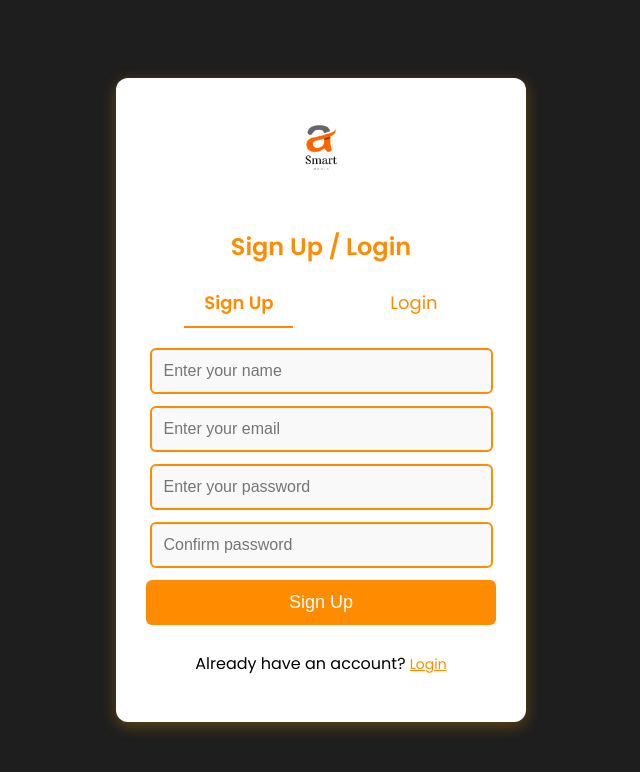
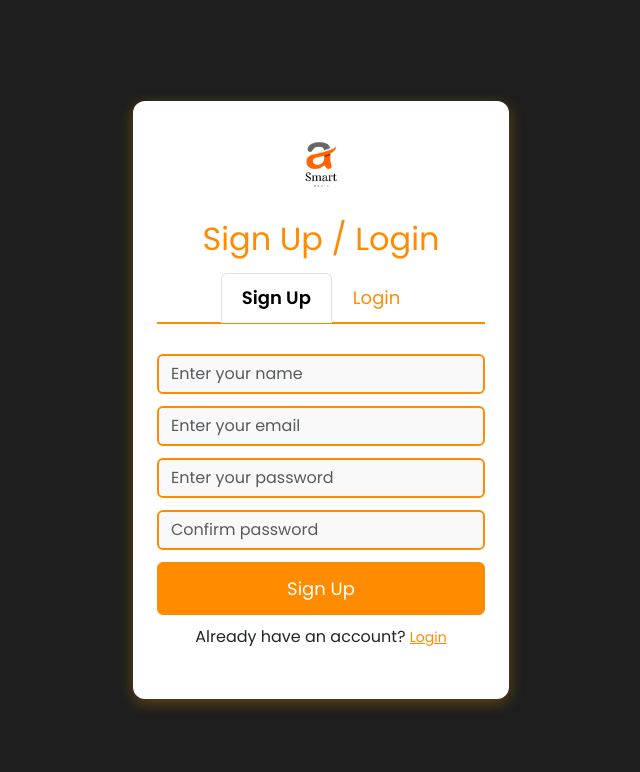
Before and after one commit to umashankargi/youtubeplus, a website: page login.html in a window 1280 px wide. Shown: the whole page, without its empty margins (319-959 px from the left). Drawn offline with nearby package versions, Linux system fonts and the light colour scheme.

Commit message:
login.html

```diff
--- a/login.html
+++ b/login.html
@@ -4,8 +4,17 @@
     <meta charset="UTF-8">
     <meta name="viewport" content="width=device-width, initial-scale=1.0">
     <title>Sign Up / Login</title>
+    <!-- Bootstrap CSS -->
+    <link href="https://cdn.jsdelivr.net/npm/bootstrap@5.3.2/dist/css/bootstrap.min.css" rel="stylesheet" integrity="sha384-T3c6CoIi6uLrA9TneNEoa7RxnatzjcDSCmG1MXxSR1GAsXEV/Dwwykc2MPK8M2HN" crossorigin="anonymous">
+    <!-- Poppins Font -->
+    <link href="https://fonts.googleapis.com/css2?family=Poppins:wght@300;400;600&display=swap" rel="stylesheet">
     <style>
-        @import url('https://fonts.googleapis.com/css2?family=Poppins:wght@300;400;600&display=swap');
+        :root {
+            --primary-color: #ff8c00;
+            --hover-color: #cc7000;
+            --signout-color: #ff4444;
+            --signout-hover: #cc3333;
+        }
 
         body {
             font-family: 'Poppins', sans-serif;
@@ -13,18 +22,19 @@
             display: flex;
             justify-content: center;
             align-items: center;
-            height: 100vh;
+            min-height: 100vh;
             margin: 0;
         }
 
         .container {
-            background: #fff;
-            padding: 30px;
-            text-align: center;
+            width: 100%;
+            max-width: 400px;
+        }
+
+        .card {
+            border: none;
             border-radius: 12px;
             box-shadow: 0px 4px 15px rgba(255, 165, 0, 0.3);
-            width: 350px;
-            position: relative;
         }
 
         .logo {
@@ -33,92 +43,81 @@
         }
 
         h2 {
+            color: var(--primary-color);
             margin-bottom: 15px;
-            color: #ff8c00;
         }
 
-        .tabs {
-            display: flex;
-            justify-content: space-around;
+        .nav-tabs {
+            border-bottom: 2px solid var(--primary-color);
             margin-bottom: 20px;
         }
 
-        .tab {
+        .nav-link {
+            color: var(--primary-color);
+            font-size: 18px;
             padding: 10px 20px;
-            cursor: pointer;
-            font-size: 18px;
-            color: #ff8c00;
-            border-bottom: 2px solid transparent;
             transition: all 0.3s ease;
         }
 
-        .tab.active {
-            border-bottom: 2px solid #ff8c00;
+        .nav-link.active {
+            color: var(--primary-color);
+            border-bottom: 2px solid var(--primary-color);
+            background: none;
             font-weight: 600;
         }
 
-        input {
-            width: 90%;
-            padding: 12px;
-            border: 2px solid #ff8c00;
+        .form-control {
+            border: 2px solid var(--primary-color);
             border-radius: 6px;
             font-size: 16px;
-            outline: none;
             margin-bottom: 12px;
             background: #f9f9f9;
         }
 
-        input:focus {
-            border-color: #ff6600;
+        .form-control:focus {
+            border-color: var(--hover-color);
+            box-shadow: none;
         }
 
-        button {
-            background-color: #ff8c00;
-            color: #fff;
-            border: none;
-            padding: 12px 15px;
+        .btn-primary {
+            background-color: var(--primary-color);
+            border-color: var(--primary-color);
             font-size: 18px;
-            cursor: pointer;
+            padding: 12px;
             border-radius: 6px;
             width: 100%;
-            transition: background 0.3s ease;
             margin-bottom: 10px;
         }
 
-        button:hover {
-            background-color: #cc7000;
+        .btn-primary:hover {
+            background-color: var(--hover-color);
+            border-color: var(--hover-color);
         }
 
-        .form-section {
-            display: none;
+        .btn-danger {
+            background-color: var(--signout-color);
+            border-color: var(--signout-color);
+            font-size: 18px;
+            padding: 12px;
+            border-radius: 6px;
+            width: 100%;
+            margin-bottom: 10px;
         }
 
-        .form-section.active {
-            display: block;
-        }
-
-        #signOutButton {
-            background-color: #ff4444;
-        }
-
-        #signOutButton:hover {
-            background-color: #cc3333;
-        }
-
-        #verifyButton {
-            background-color: #ff8c00;
-            margin-top: 10px;
-        }
-
-        #verifyButton:hover {
-            background-color: #cc7000;
+        .btn-danger:hover {
+            background-color: var(--signout-hover);
+            border-color: var(--signout-hover);
         }
 
         .toggle-link {
-            color: #ff8c00;
+            color: var(--primary-color);
             cursor: pointer;
             text-decoration: underline;
             font-size: 14px;
+        }
+
+        .toggle-link:hover {
+            color: var(--hover-color);
         }
 
         .signed-in-message {
@@ -126,58 +125,81 @@
             flex-direction: column;
             align-items: center;
         }
+
+        .tab-pane {
+            padding: 10px 0;
+        }
+
+        @media (max-width: 576px) {
+            .container {
+                padding: 15px;
+            }
+
+            .card {
+                margin: 15px;
+            }
+        }
     </style>
 </head>
 <body>
     <div class="container">
-        <img src="logog.png" alt="Logo" class="logo">
-        <h2 id="title">Sign Up / Login</h2>
-        <div class="tabs">
-            <div class="tab active" data-target="signup">Sign Up</div>
-            <div class="tab" data-target="login">Login</div>
+        <div class="card p-4">
+            <img src="logog.png" alt="Logo" class="logo mx-auto d-block">
+            <h2 id="title" class="text-center">Sign Up / Login</h2>
+            <ul class="nav nav-tabs justify-content-center" id="authTabs" role="tablist">
+                <li class="nav-item">
+                    <a class="nav-link active" id="signup-tab" data-bs-toggle="tab" href="#signup" role="tab" aria-controls="signup" aria-selected="true">Sign Up</a>
+                </li>
+                <li class="nav-item">
+                    <a class="nav-link" id="login-tab" data-bs-toggle="tab" href="#login" role="tab" aria-controls="login" aria-selected="false">Login</a>
+                </li>
+            </ul>
+
+            <div class="tab-content">
+                <div class="tab-pane fade show active" id="signup" role="tabpanel" aria-labelledby="signup-tab">
+                    <form id="signupForm">
+                        <input type="text" id="signupName" name="name" class="form-control" required placeholder="Enter your name">
+                        <input type="email" id="signupEmail" name="email" class="form-control" required placeholder="Enter your email">
+                        <input type="password" id="signupPassword" name="password" class="form-control" required placeholder="Enter your password">
+                        <input type="password" id="confirmPassword" name="confirmPassword" class="form-control" required placeholder="Confirm password">
+                        <button type="submit" class="btn btn-primary">Sign Up</button>
+                    </form>
+                    <p class="text-center">Already have an account? <span class="toggle-link" data-bs-toggle="tab" href="#login">Login</span></p>
                 </div>
 
-        <div id="signup" class="form-section active">
-            <form id="signupForm">
-                <input type="text" id="signupName" name="name" required placeholder="Enter your name">
-                <input type="email" id="signupEmail" name="email" required placeholder="Enter your email">
-                <input type="password" id="signupPassword" name="password" required placeholder="Enter your password">
-                <input type="password" id="confirmPassword" name="confirmPassword" required placeholder="Confirm password">
-                <button type="submit">Sign Up</button>
+                <div class="tab-pane fade" id="login" role="tabpanel" aria-labelledby="login-tab">
+                    <form id="loginForm">
+                        <input type="email" id="loginEmail" name="email" class="form-control" required placeholder="Enter your email">
+                        <input type="password" id="loginPassword" name="password" class="form-control" required placeholder="Enter your password">
+                        <button type="submit" class="btn btn-primary">Login</button>
                     </form>
-            <p>Already have an account? <span class="toggle-link" data-target="login">Login</span></p>
+                    <p class="text-center">Don't have an account? <span class="toggle-link" data-bs-toggle="tab" href="#signup">Sign Up</span></p>
                 </div>
 
-        <div id="login" class="form-section">
-            <form id="loginForm">
-                <input type="email" id="loginEmail" name="email" required placeholder="Enter your email">
-                <input type="password" id="loginPassword" name="password" required placeholder="Enter your password">
-                <button type="submit">Login</button>
-            </form>
-            <p>Don't have an account? <span class="toggle-link" data-target="signup">Sign Up</span></p>
-        </div>
-
-        <div id="signedIn" class="form-section">
+                <div class="tab-pane fade" id="signedIn" role="tabpanel" aria-labelledby="signedIn-tab">
                     <div class="signed-in-message">
-                <p id="welcomeMessage">Welcome! You are signed in.</p>
-                <button id="verifyButton" style="display: none;">Verify Email</button>
-                <button id="signOutButton">Sign Out</button>
+                        <p id="welcomeMessage" class="mb-3">Welcome! You are signed in.</p>
+                        <button id="verifyButton" class="btn btn-primary" style="display: none;">Verify Email</button>
+                        <button id="signOutButton" class="btn btn-danger">Sign Out</button>
                     </div>
                 </div>
 
-        <div id="verify" class="form-section">
+                <div class="tab-pane fade" id="verify" role="tabpanel" aria-labelledby="verify-tab">
                     <form id="verifyForm">
-                <input type="email" id="verifyEmail" name="email" required placeholder="Enter your email" disabled>
-                <input type="text" id="code" name="code" placeholder="Enter verification code">
-                <button type="submit">Verify</button>
+                        <input type="email" id="verifyEmail" name="email" class="form-control" required placeholder="Enter your email" disabled>
+                        <input type="text" id="code" name="code" class="form-control" placeholder="Enter verification code">
+                        <button type="submit" class="btn btn-primary">Verify</button>
                     </form>
                 </div>
             </div>
+        </div>
+    </div>
 
+    <!-- Bootstrap JS and Popper.js -->
+    <script src="https://cdn.jsdelivr.net/npm/@popperjs/core@2.11.8/dist/umd/popper.min.js" integrity="sha384-I7E8VVD/ismYTF4hNIPjVp/Zjvgyol6VFvRkX/vR+Vc4jQkC+hVqc2pM8ODewa9r" crossorigin="anonymous"></script>
+    <script src="https://cdn.jsdelivr.net/npm/bootstrap@5.3.2/dist/js/bootstrap.min.js" integrity="sha384-BBtl+eGJRgqQAUMxJ7pMwbEyER4l1g+O15P+16Ep7Q9Q+zqX6gSbd85u4mG4QzX+" crossorigin="anonymous"></script>
     <script>
-        const tabs = document.querySelectorAll(".tab");
-        const formSections = document.querySelectorAll(".form-section");
-        const toggleLinks = document.querySelectorAll(".toggle-link");
+        const formSections = document.querySelectorAll(".tab-pane");
         const signupForm = document.getElementById("signupForm");
         const loginForm = document.getElementById("loginForm");
         const verifyForm = document.getElementById("verifyForm");
@@ -199,37 +221,6 @@
             isEmailVerified = storedVerificationStatus === "true";
             showSignedInState();
         }
-
-        // Tab switching
-        tabs.forEach(tab => {
-            tab.addEventListener("click", () => {
-                if (isSignedIn) return;
-                tabs.forEach(t => t.classList.remove("active"));
-                tab.classList.add("active");
-
-                formSections.forEach(section => section.classList.remove("active"));
-                const target = tab.getAttribute("data-target");
-                document.getElementById(target).classList.add("active");
-
-                title.textContent = target === "signup" ? "Sign Up" : "Login";
-            });
-        });
-
-        // Toggle link switching
-        toggleLinks.forEach(link => {
-            link.addEventListener("click", () => {
-                if (isSignedIn) return;
-                const target = link.getAttribute("data-target");
-
-                tabs.forEach(t => t.classList.remove("active"));
-                document.querySelector(`.tab[data-target="${target}"]`).classList.add("active");
-
-                formSections.forEach(section => section.classList.remove("active"));
-                document.getElementById(target).classList.add("active");
-
-                title.textContent = target === "signup" ? "Sign Up" : "Login";
-            });
-        });
 
         // Sign Up Form Submission
         signupForm.addEventListener("submit", async function(event) {
@@ -296,8 +287,8 @@
 
         // Verify Button Click
         verifyButton.addEventListener("click", async function() {
-            formSections.forEach(section => section.classList.remove("active"));
-            document.getElementById("verify").classList.add("active");
+            formSections.forEach(section => section.classList.remove("show", "active"));
+            document.getElementById("verify").classList.add("show", "active");
             title.textContent = "Verify Email";
             verifyEmailInput.value = currentEmail;
 
@@ -351,9 +342,9 @@
 
         function showSignedInState() {
             isSignedIn = true;
-            formSections.forEach(section => section.classList.remove("active"));
-            document.getElementById("signedIn").classList.add("active");
-            tabs.forEach(tab => tab.style.display = "none");
+            formSections.forEach(section => section.classList.remove("show", "active"));
+            document.getElementById("signedIn").classList.add("show", "active");
+            document.querySelector(".nav-tabs").style.display = "none";
 
             if (isEmailVerified) {
                 welcomeMessage.textContent = "Welcome! Your email is verified.";
@@ -370,13 +361,9 @@
             isEmailVerified = false;
             currentEmail = "";
             title.textContent = "Sign Up";
-            formSections.forEach(section => section.classList.remove("active"));
-            document.getElementById("signup").classList.add("active");
-            tabs.forEach(tab => {
-                tab.style.display = "block";
-                tab.classList.remove("active");
-            });
-            document.querySelector('.tab[data-target="signup"]').classList.add("active");
+            formSections.forEach(section => section.classList.remove("show", "active"));
+            document.getElementById("signup").classList.add("show", "active");
+            document.querySelector(".nav-tabs").style.display = "flex";
             signupForm.reset();
             loginForm.reset();
             verifyForm.reset();
```
Lines whose indentation alone changed are shown as unchanged.
